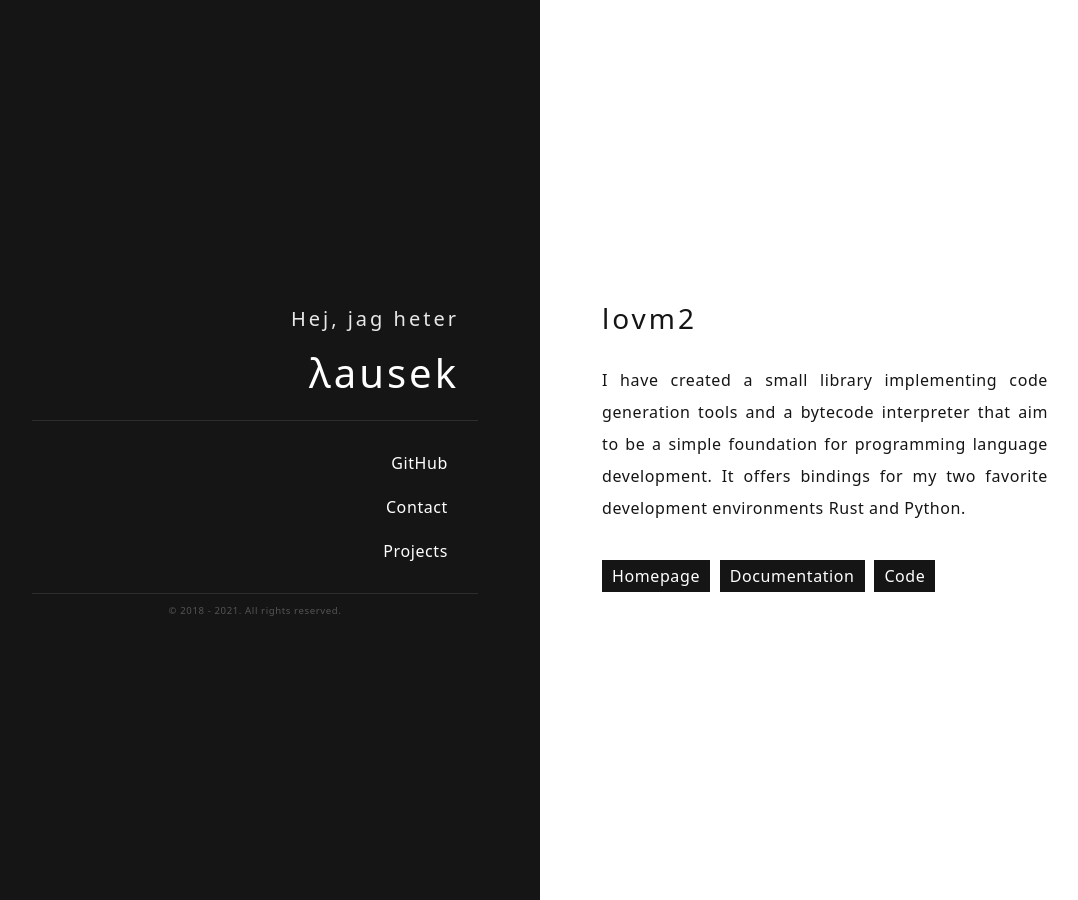
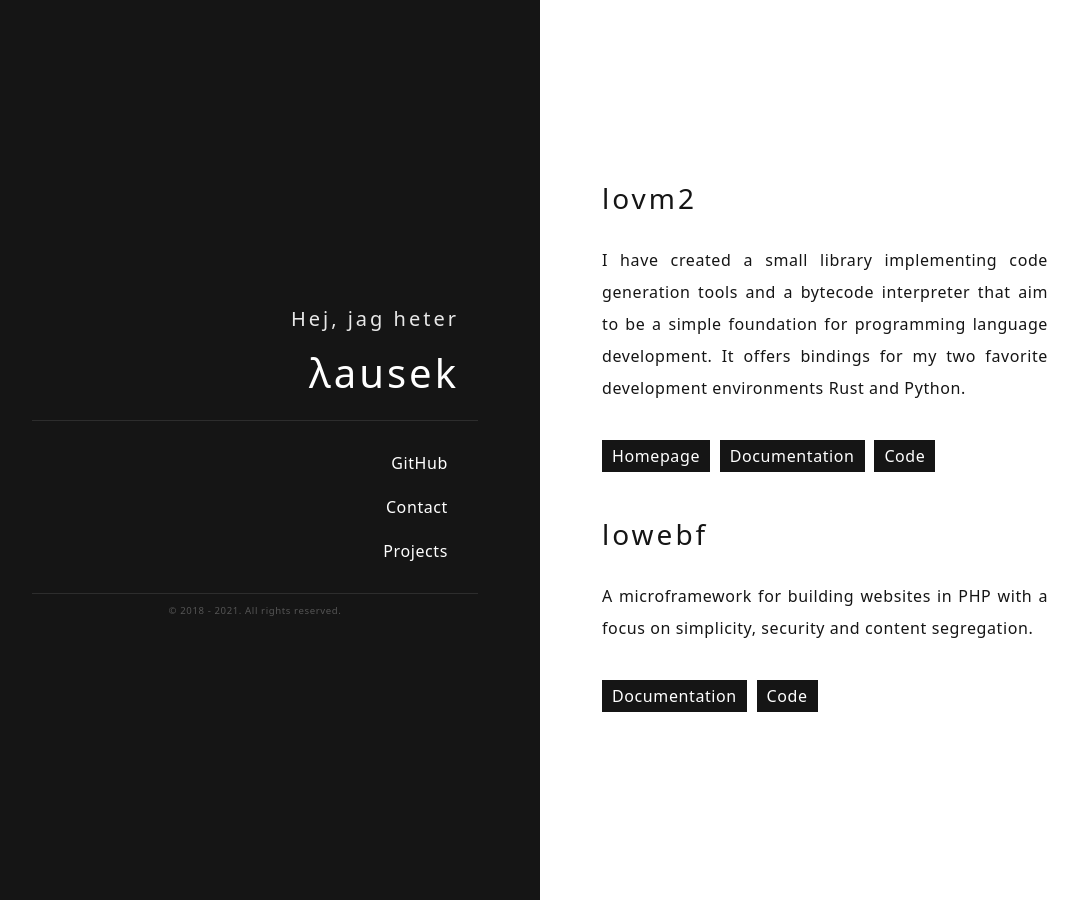
Before and after one commit to lausek/lausek.github.io, a Jekyll site: the page built from projects.md, in a window 1280 px wide. Shown: the whole page, without its empty margins (30-1108 px from the left). Built offline with Jekyll 4.4.1, drawn with Linux system fonts in a browser that asks for light colours; our own code applies the rules of GitHub Pages for plain Markdown files.

Commit message:
list lowebf as project

```diff
--- a/projects.md
+++ b/projects.md
@@ -9,3 +9,10 @@ I have created a small library implementing code generation tools and a bytecode
 <span class="project-link"><a href="https://lausek.eu/lovm2/">Homepage</a></span>
 <span class="project-link"><a href="https://docs.rs/lovm2/latest/lovm2/">Documentation</a></span>
 <span class="project-link"><a href="https://github.com/lausek/lovm2">Code</a></span>
+
+### lowebf
+
+A microframework for building websites in PHP with a focus on simplicity, security and content segregation.
+
+<span class="project-link"><a href="https://lausek.eu/lowebf/">Documentation</a></span>
+<span class="project-link"><a href="https://github.com/lausek/lowebf">Code</a></span>
```
